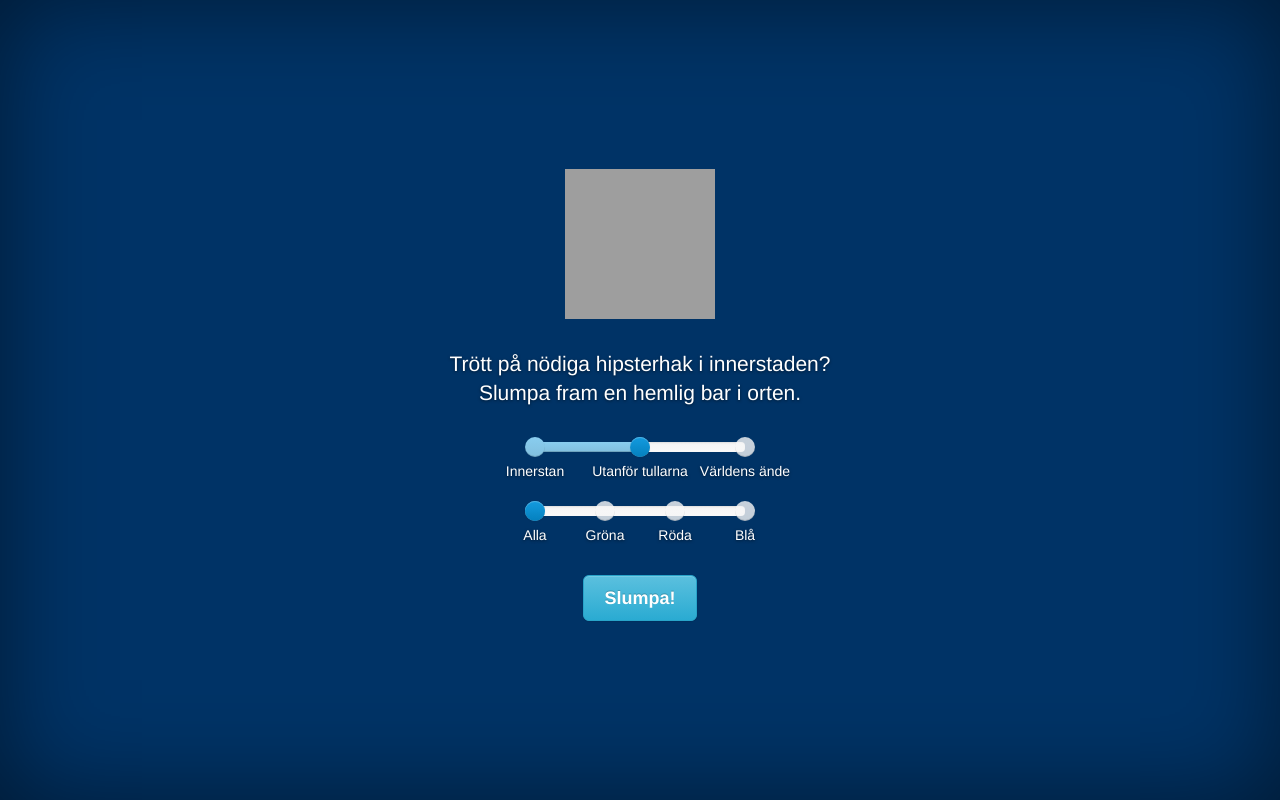
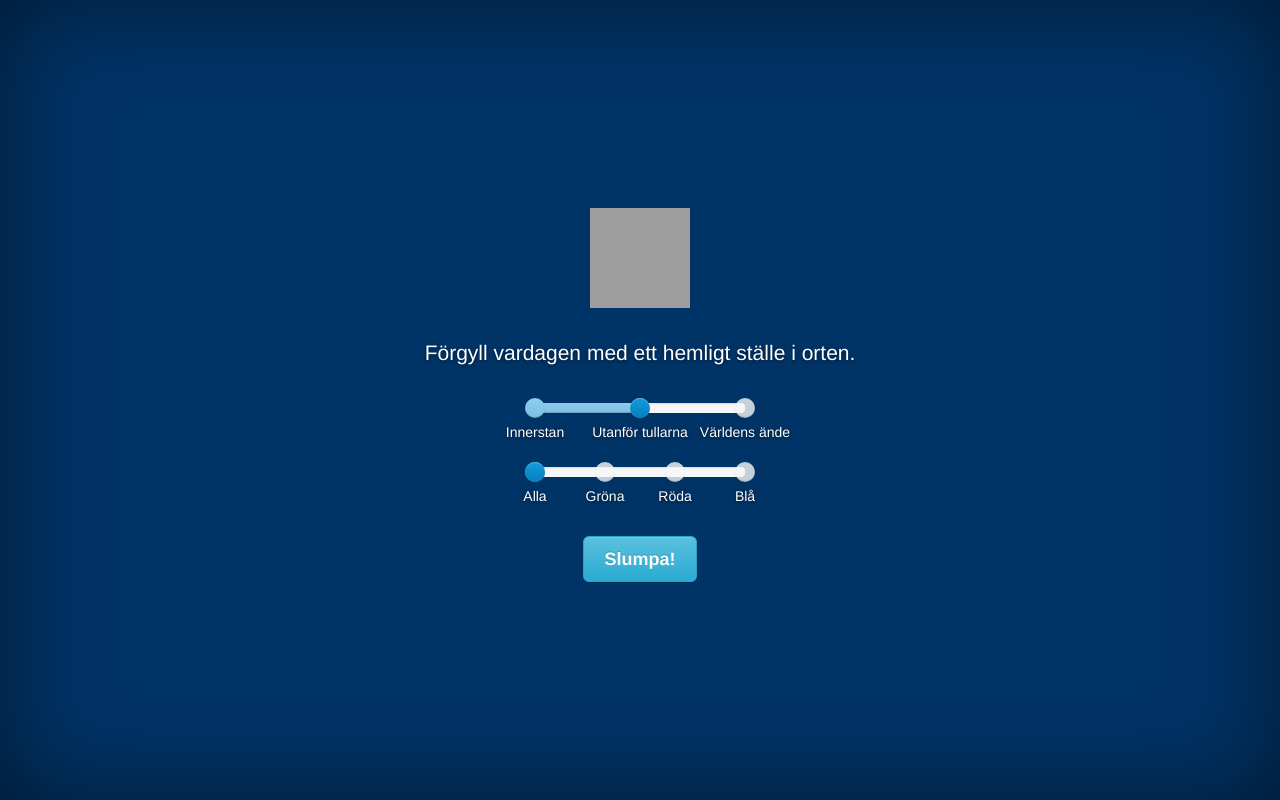
Before and after one commit to alexwall1/olbanan, a Flask app: page / in a window 1280 px wide. Run offline with Flask 2, Linux system fonts and the light colour scheme; some libraries are stand-ins or nearby versions; grey boxes are pictures that could not be loaded.

Commit message:
Resized layout

```diff
--- a/templates/generate.html
+++ b/templates/generate.html
@@ -5,8 +5,8 @@
         <div class="inner cover">
           <br>
           <div id="header">
-            <img src="{{ url_for('static', filename='images/metro.png') }}" height="150" width="150" />
-            <p class="lead results-element">Trött på nödiga hipsterhak i innerstaden?<br>Slumpa fram en hemlig bar i orten.</p>
+            <img src="{{ url_for('static', filename='images/metro.png') }}" height="100" width="100" />
+            <p class="lead results-element">Förgyll vardagen med ett hemligt ställe i orten.</p>
           </div>
           <div><img id="error-image" src="{{ url_for('static', filename='images/error.png') }}" height="150" width="150" /></div>
           <div><img id="loading-image" src="{{ url_for('static', filename='images/loading.gif') }}" /></div>
```
